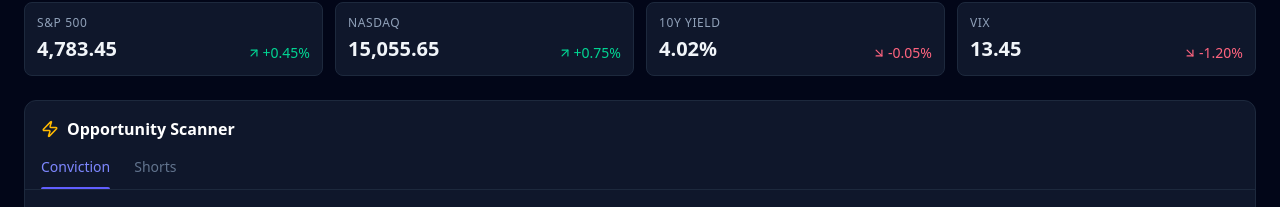
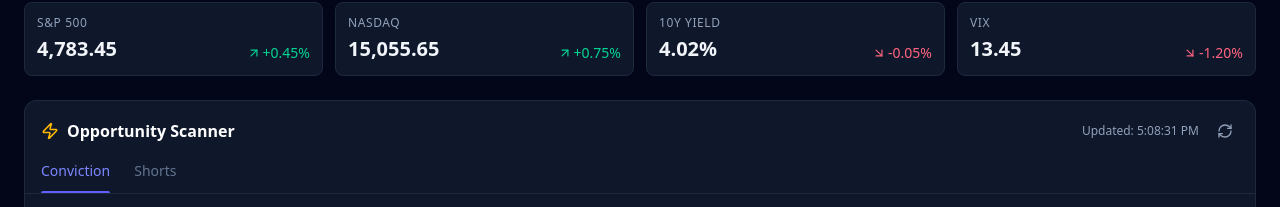
Before and after one commit to bdaniher-commits/market-data, a React (Vite) app: page / in a window 1280 px wide. Shown: the part 74-281 px from the top of the page. Built offline with nearby package versions, Linux system fonts and the light colour scheme; no server answers.

Commit message:
Implement live stock updates and improve search reliability

```diff
--- a/src/App.jsx
+++ b/src/App.jsx
@@ -13,7 +13,8 @@
   Sparkles,
   BrainCircuit,
   Sun,
-  Moon
+  Moon,
+  RefreshCw
 } from 'lucide-react';
 
 // --- Mock Data ---
@@ -134,11 +135,30 @@
   ]
 };
 
+const fetchWithFallback = async (targetUrl) => {
+  const proxies = [
+    `https://corsproxy.io/?${targetUrl}`,
+    `https://api.allorigins.win/raw?url=${encodeURIComponent(targetUrl)}`
+  ];
+
+  for (const url of proxies) {
+    try {
+      const response = await fetch(url);
+      if (response.ok) return response;
+      console.warn(`Fetch failed for ${url}: ${response.status}`);
+    } catch (e) {
+      console.warn(`Fetch error for ${url}:`, e);
+    }
+  }
+  throw new Error('Failed to fetch data from all sources');
+};
+
 const fetchTickerData = async (ticker) => {
   try {
     // Fetch 1 month of daily data for the chart
-    const response = await fetch(`https://corsproxy.io/?https://query1.finance.yahoo.com/v8/finance/chart/${ticker}?interval=1d&range=1mo`);
-    if (!response.ok) throw new Error('Network response was not ok');
+    // Fetch 1 month of daily data for the chart
+    const targetUrl = `https://query1.finance.yahoo.com/v8/finance/chart/${ticker}?interval=1d&range=1mo`;
+    const response = await fetchWithFallback(targetUrl);
 
     const data = await response.json();
     const result = data.chart.result[0];
@@ -167,6 +187,27 @@
     };
   } catch (error) {
     console.error("Error fetching data:", error);
+    return null;
+  }
+};
+
+
+const fetchSimpleQuote = async (ticker) => {
+  try {
+    const targetUrl = `https://query1.finance.yahoo.com/v8/finance/chart/${ticker}?interval=1d&range=1d`;
+    const response = await fetchWithFallback(targetUrl);
+
+    const data = await response.json();
+    const result = data.chart.result[0];
+    const quote = result.meta;
+
+    return {
+      price: quote.regularMarketPrice.toFixed(2),
+      change: (quote.regularMarketPrice - quote.chartPreviousClose).toFixed(2),
+      changePercent: ((quote.regularMarketPrice - quote.chartPreviousClose) / quote.chartPreviousClose * 100).toFixed(2) + '%',
+    };
+  } catch (error) {
+    console.error(`Error fetching quote for ${ticker}:`, error);
     return null;
   }
 };
@@ -346,6 +387,9 @@
   const [error, setError] = useState(null);
   const [aiAnalysis, setAiAnalysis] = useState(null);
   const [isAnalyzing, setIsAnalyzing] = useState(false);
+  const [opportunities, setOpportunities] = useState(OPPORTUNITY_DATA);
+  const [isRefreshing, setIsRefreshing] = useState(false);
+  const [lastUpdated, setLastUpdated] = useState(new Date());
   const [theme, setTheme] = useState(() => {
     if (typeof window !== 'undefined') {
       return localStorage.getItem('theme') || 'dark';
@@ -367,8 +411,40 @@
     setTheme(prev => prev === 'dark' ? 'light' : 'dark');
   };
 
-  const handleSearch = async (e) => {
-    if (e.key === 'Enter' && searchQuery.trim()) {
+  const refreshPrices = async () => {
+    setIsRefreshing(true);
+    const currentList = opportunities[activeTab];
+    const updatedList = [...currentList];
+
+    // Process in batches of 5 to avoid rate limits
+    const batchSize = 5;
+    for (let i = 0; i < currentList.length; i += batchSize) {
+      const batch = currentList.slice(i, i + batchSize);
+      const promises = batch.map(async (item, batchIdx) => {
+        const quote = await fetchSimpleQuote(item.ticker);
+        if (quote) {
+          updatedList[i + batchIdx] = { ...item, ...quote };
+        }
+      });
+      await Promise.all(promises);
+    }
+
+    setOpportunities(prev => ({
+      ...prev,
+      [activeTab]: updatedList
+    }));
+    setLastUpdated(new Date());
+    setIsRefreshing(false);
+  };
+
+  useEffect(() => {
+    refreshPrices();
+    const interval = setInterval(refreshPrices, 60000); // Refresh every minute
+    return () => clearInterval(interval);
+  }, [activeTab]);
+
+  const performSearch = async () => {
+    if (searchQuery.trim()) {
       setIsLoading(true);
       setError(null);
       setSearchResult(null);
@@ -379,9 +455,15 @@
       if (data) {
         setSearchResult(data);
       } else {
-        setError('Ticker not found or API error');
+        setError('Ticker not found or API error. Please try again.');
       }
       setIsLoading(false);
+    }
+  };
+
+  const handleKeyDown = (e) => {
+    if (e.key === 'Enter') {
+      performSearch();
     }
   };
 
@@ -542,12 +624,17 @@
           </div>
           <div className="flex items-center gap-3">
             <div className="relative hidden md:block">
-              <Search className="absolute left-3 top-1/2 -translate-y-1/2 text-slate-500" size={16} />
+              <button
+                onClick={performSearch}
+                className="absolute left-3 top-1/2 -translate-y-1/2 text-slate-500 hover:text-indigo-500 transition-colors"
+              >
+                <Search size={16} />
+              </button>
               <input
                 type="text"
                 value={searchQuery}
                 onChange={(e) => setSearchQuery(e.target.value)}
-                onKeyDown={handleSearch}
+                onKeyDown={handleKeyDown}
                 placeholder="Search ticker..."
                 className="bg-white dark:bg-slate-900 border border-slate-200 dark:border-slate-800 rounded-full py-1.5 pl-9 pr-4 text-sm focus:outline-none focus:border-indigo-500 focus:ring-1 focus:ring-indigo-500 w-64 transition-all text-slate-900 dark:text-white placeholder:text-slate-400 dark:placeholder:text-slate-600"
               />
@@ -586,6 +673,18 @@
                   <Zap size={18} className="text-amber-500 dark:text-amber-400" />
                   <h2 className="font-semibold text-slate-900 dark:text-white">Opportunity Scanner</h2>
                 </div>
+                <div className="flex items-center gap-3">
+                  <span className="text-xs text-slate-400 hidden sm:inline-block">
+                    Updated: {lastUpdated.toLocaleTimeString()}
+                  </span>
+                  <button
+                    onClick={refreshPrices}
+                    disabled={isRefreshing}
+                    className={`p-1.5 rounded-lg hover:bg-slate-100 dark:hover:bg-slate-800 transition-colors ${isRefreshing ? 'animate-spin text-indigo-500' : 'text-slate-400 hover:text-indigo-500'}`}
+                  >
+                    <RefreshCw size={16} />
+                  </button>
+                </div>
               </div>
               <div className="flex gap-6">
                 {['conviction', 'shorts'].map((tab) => (
@@ -604,7 +703,7 @@
               </div>
             </div>
             <div className="p-4 flex-1 overflow-y-auto">
-              <OpportunityTable data={OPPORTUNITY_DATA[activeTab]} type={activeTab} />
+              <OpportunityTable data={opportunities[activeTab]} type={activeTab} />
             </div>
             <div className="bg-slate-50 dark:bg-slate-950/50 p-3 border-t border-slate-200 dark:border-slate-800 text-center">
               <button className="text-xs text-indigo-600 dark:text-indigo-400 hover:text-indigo-500 dark:hover:text-indigo-300 font-medium transition-colors">
```
